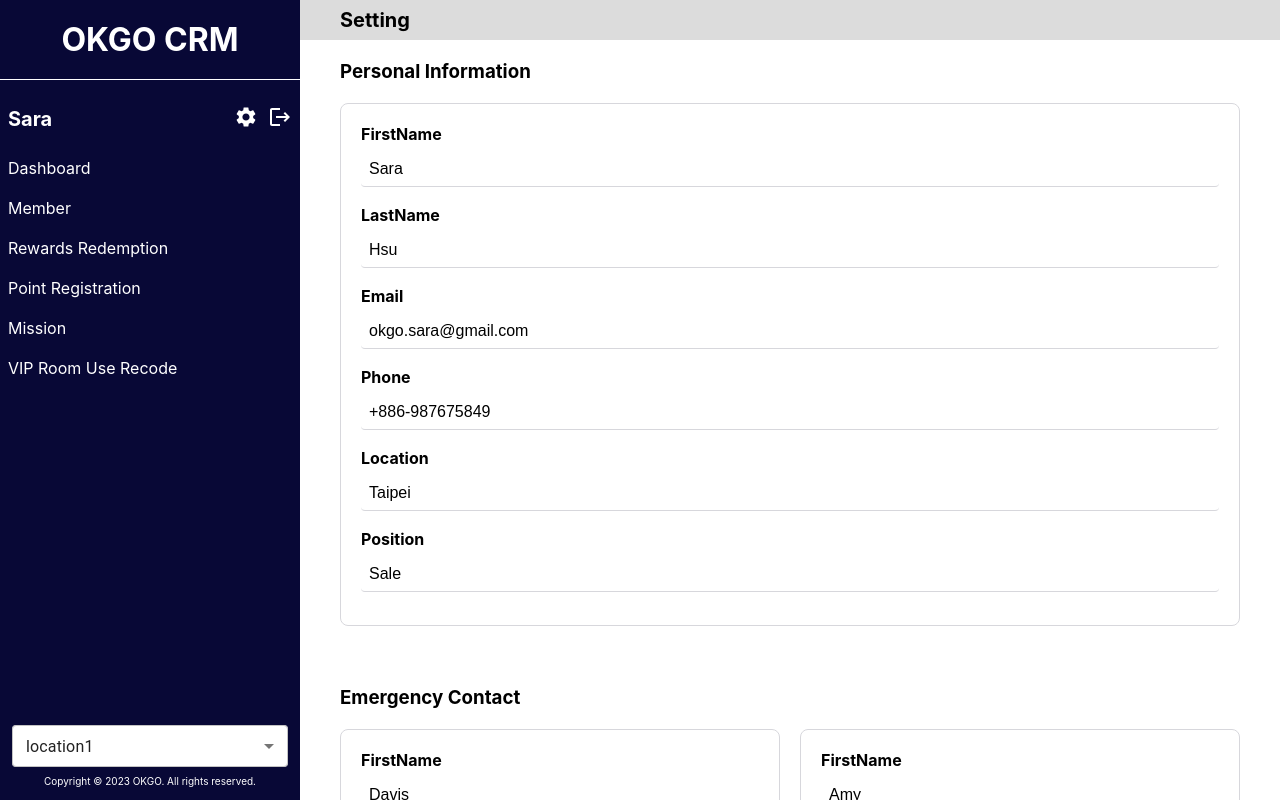
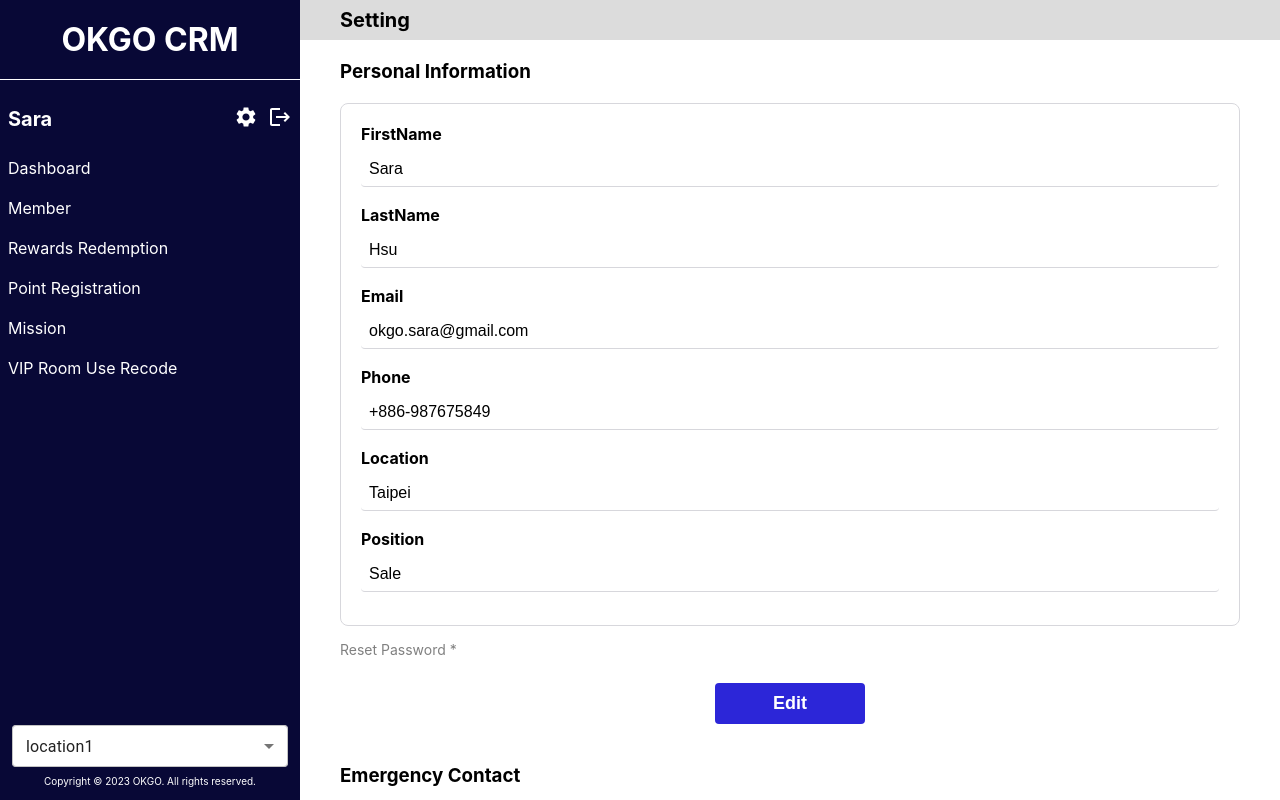
Before and after one commit to shangyuanhsu/okgocrm, a Next.js app: page /setting in a window 1280 px wide. Built offline with nearby package versions, Linux system fonts and the light colour scheme.

Commit message:
setting page ok

```diff
--- a/src/pages/member/info/[id].js
+++ b/src/pages/member/info/[id].js
@@ -335,7 +335,7 @@ const MemberCard = ({ memberData }) => {
                     </button>
                   </div>
                 ) : (
-                  <div className="myButtonBox">
+                 <div className="myButtonBox">
                     <button
                       className="myButton myButtonMain"
                       onClick={handleEditData}
--- a/src/pages/rewardsRedemption/index.js
+++ b/src/pages/rewardsRedemption/index.js
@@ -23,7 +23,7 @@ const RewardsRedemption = () => {
         </div>
         <main>
           <Hamburger />
-          <h2>rewardsRedemption</h2>
+          <h2>Rewards Redemption</h2>
         </main>
       </div>
     </>
--- a/src/pages/setting/index.js
+++ b/src/pages/setting/index.js
@@ -12,6 +12,10 @@ const Setting = () => {
   const ogAdminData = useSelector((state) => state.allSet.admin);
   const [adminData, setAdminData] = useState({ ...ogAdminData });
   // 使否處在可修改的狀態
+  // 此會員的原始資料
+  const [OGadminData, setOGadminData] = useState(
+    JSON.parse(JSON.stringify(ogAdminData))
+  );
   const [isEdit, setIsEdit] = useState(false);
   // 輸入值
   const handlenewTxt = (val, key) => {
@@ -21,6 +25,22 @@ const Setting = () => {
       ...adminData,
     });
   };
+  // 想要修改值
+  const handleEditData = () => {
+    setIsEdit(true);
+  };
+  // 還原
+  const handleResetData = () => {
+    setAdminData({ ...OGadminData });
+  };
+  // 改變值
+  const handleSaveData = async () => {
+    setOGadminData({ ...adminData });
+    setIsEdit(false);
+  };
+  const handleResetPassword = () => {
+    console.log("handleResetPassword");
+  }
   console.log(adminData)
   return (
     <>
@@ -123,9 +143,36 @@ const Setting = () => {
                 /></div>
             </div>
           </section>
+          <p className={styles.resetPassword}  onClick={handleResetPassword}>Reset Password *</p>
+          {isEdit ? (
+            <div className="myButtonBox">
+              <button className="myButton" onClick={handleResetData}>
+                Reset
+              </button>
+              <button
+                className="myButton myButtonAlert"
+                onClick={handleSaveData}
+              >
+                Save
+              </button>
+            </div>
+          ) : (
+            <>
+              <div className="myButtonBox">
+                <button
+                  className="myButton myButtonMain"
+                  onClick={handleEditData}
+                >
+                  Edit
+                </button>
+              </div>
+
+            </>
+
+          )}
 
           <h3 className={styles.zoneTitle}>Emergency Contact</h3>
-          <section className="formBlockFlex2">
+          <section className={`formBlockFlex2 ${styles.sectionBottom}`}>
             {adminData.partner.map(element => {
               return (
                 <div className="formBlock" key={element.id}>
@@ -134,7 +181,7 @@ const Setting = () => {
                       <b>FirstName</b>
                     </p>
                     <input
-                      className={`myInput ${!isEdit ? "myInputReadonly" : ""}`}
+                      className={`myInput myInputReadonly`}
                       readOnly={true}
                       type="text"
                       value={element.firstName}
@@ -144,7 +191,7 @@ const Setting = () => {
                       <b>Location</b>
                     </p>
                     <input
-                      className={`myInput ${!isEdit ? "myInputReadonly" : ""}`}
+                      className={`myInput myInputReadonly`}
                       readOnly={true}
                       type="text"
                       value={element.location}
@@ -154,7 +201,7 @@ const Setting = () => {
                       <b>Position</b>
                     </p>
                     <input
-                      className={`myInput ${!isEdit ? "myInputReadonly" : ""}`}
+                      className={`myInput myInputReadonly`}
                       readOnly={true}
                       type="text"
                       value={element.position}
@@ -164,7 +211,7 @@ const Setting = () => {
                       <b>Phone</b>
                     </p>
                     <input
-                      className={`myInput ${!isEdit ? "myInputReadonly" : ""}`}
+                      className={`myInput myInputReadonly`}
                       readOnly={true}
                       type="text"
                       value={element.phone}
@@ -174,7 +221,7 @@ const Setting = () => {
             })}
 
           </section>
-        </main>
+        </main >
       </div >
     </>
   );
--- a/src/styles/Setting.module.css
+++ b/src/styles/Setting.module.css
@@ -2,3 +2,14 @@
     padding: 20px 40px;
     margin-bottom: -20px;
 }
+.resetPassword{
+    width: 220px;
+    margin-top: -30px;
+    padding: 5px 40px;
+    font-size: 14px;
+    cursor: pointer;
+    color: gray;
+}
+.sectionBottom{
+    margin-bottom: 30px;
+}
```
